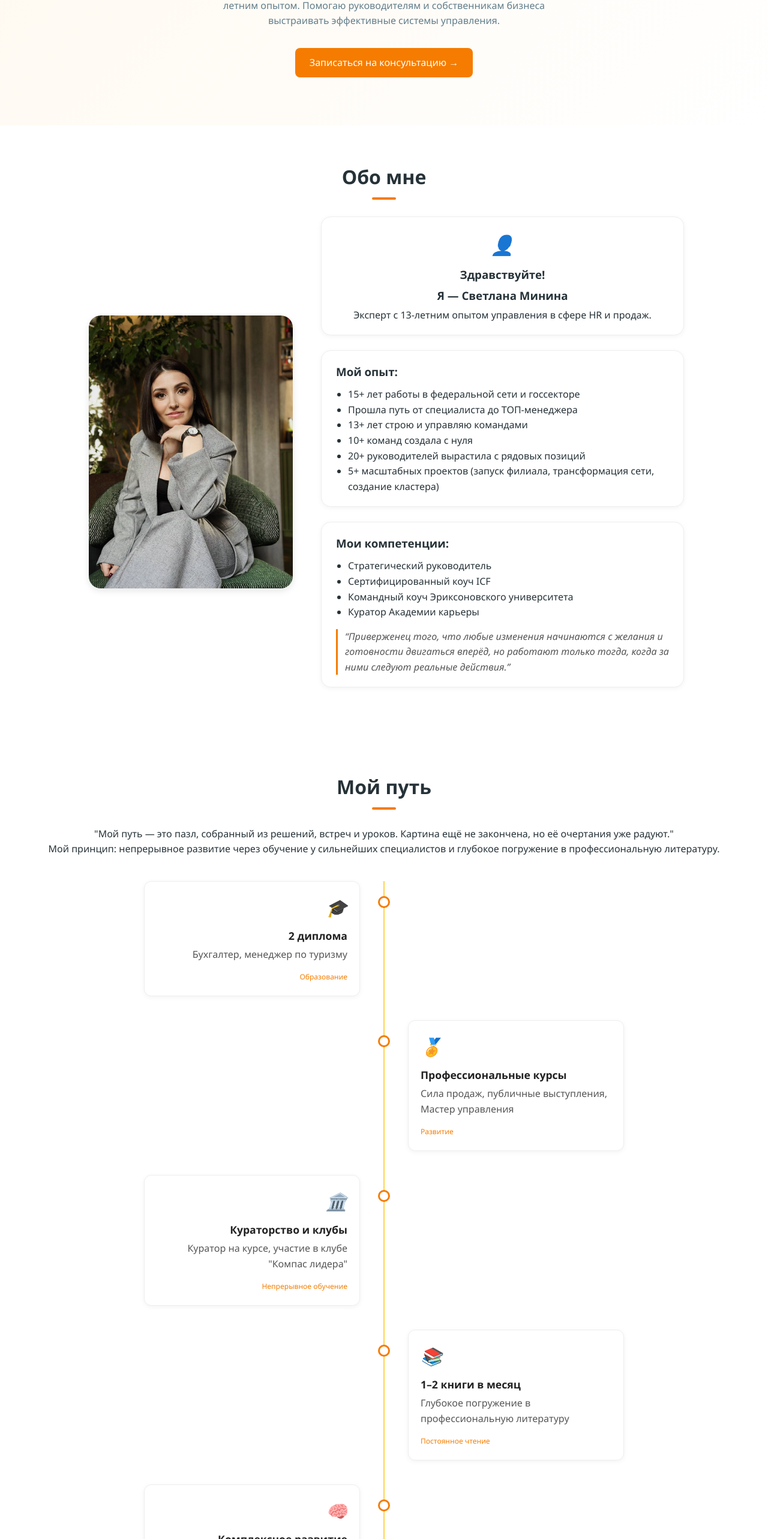
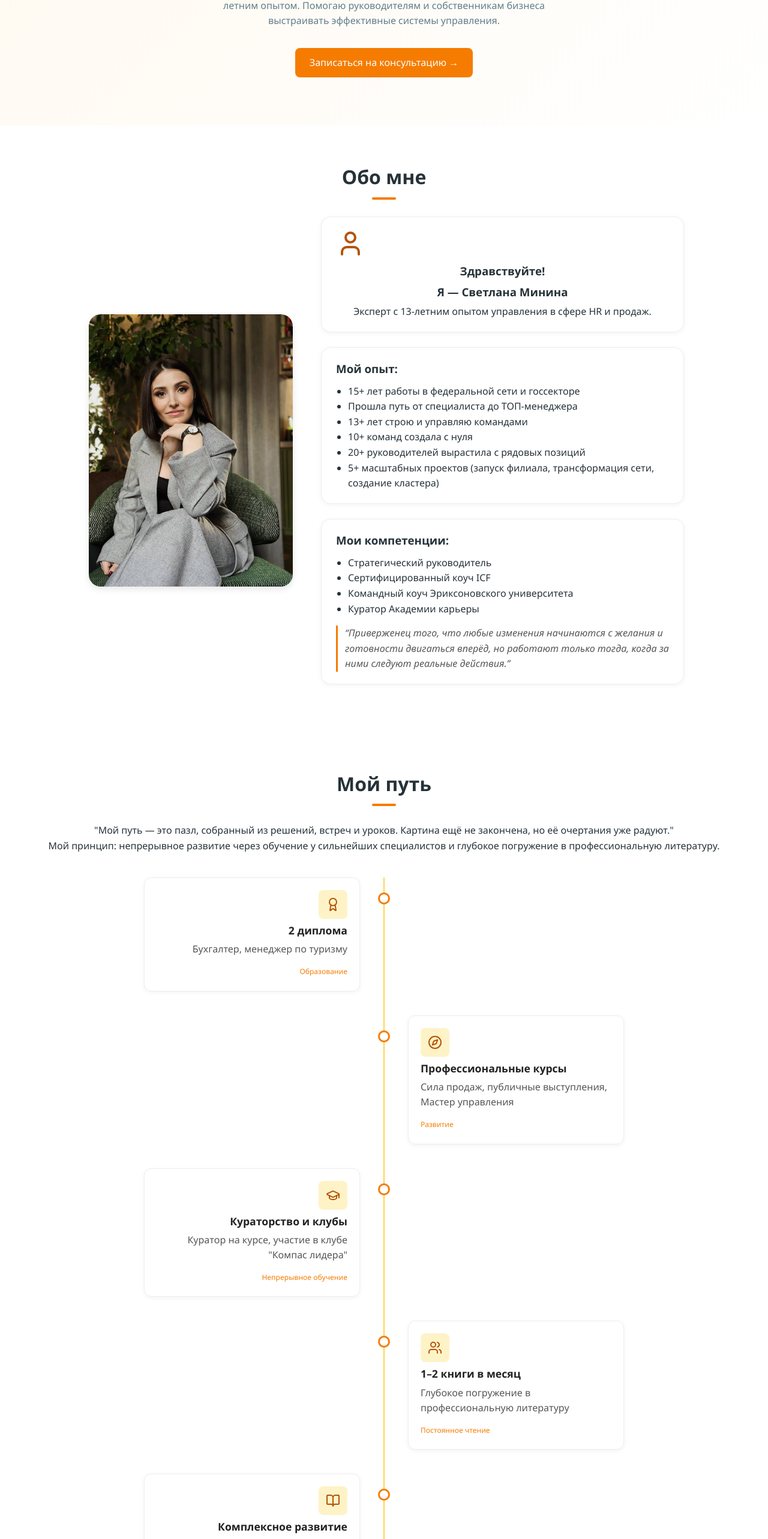
Before and after one commit to ECS1PLE/SvetlanaMinina, a React (Vite) app: page / in a window 1280 px wide. Shown: the part 233-2799 px from the top of the page at 60% size. Built offline with nearby package versions, Linux system fonts and the light colour scheme.

Commit message:
Add beatiful icons

```diff
--- a/src/App.css
+++ b/src/App.css
@@ -440,3 +440,7 @@ footer {
   flex-direction: column;
   gap: 16px;
 }
+
+.margin-left-auto {
+  margin-left: auto;
+}
--- a/src/components/About.tsx
+++ b/src/components/About.tsx
@@ -1,5 +1,6 @@
 import React from "react";
 import { AboutCard } from "./UI/AbotCard";
+import { User } from "lucide-react";
 
 export const About: React.FC = () => (
   <section id="about">
@@ -12,7 +13,8 @@ export const About: React.FC = () => (
 
       <div className="about-content">
         <AboutCard
-          icon="👤"
+          icon={<User size={48} />}
+          style={{ marginRight: "auto", color: "rgb(180 83 9)" }}
           title="Здравствуйте!"
           subtitle="Я — Светлана Минина"
           text="Эксперт с 13-летним опытом управления в сфере HR и продаж."
--- a/src/components/Path.tsx
+++ b/src/components/Path.tsx
@@ -1,38 +1,54 @@
 import React, { useEffect, useRef } from "react";
+import {
+  Award,
+  Compass,
+  GraduationCap,
+  Users,
+  BookOpen,
+  Trophy,
+} from "lucide-react";
+import BlockWithIcon from "./UI/BlockWithIcon";
 
-const items = [
+interface PathItem {
+  icon: React.ReactNode;
+  title: string;
+  desc: string;
+  tag: string;
+}
+
+const items: PathItem[] = [
   {
-    icon: "🎓",
+    icon: <Award />,
     title: "2 диплома",
     desc: "Бухгалтер, менеджер по туризму",
     tag: "Образование",
   },
   {
-    icon: "🏅",
+    icon: <Compass />,
     title: "Профессиональные курсы",
     desc: "Сила продаж, публичные выступления, Мастер управления",
     tag: "Развитие",
   },
   {
-    icon: "🏛️",
+    icon: <GraduationCap />,
     title: "Кураторство и клубы",
     desc: 'Куратор на курсе, участие в клубе "Компас лидера"',
     tag: "Непрерывное обучение",
   },
   {
-    icon: "📚",
+    icon: <Users />,
     title: "1–2 книги в месяц",
     desc: "Глубокое погружение в профессиональную литературу",
     tag: "Постоянное чтение",
   },
   {
-    icon: "🧠",
+    icon: <BookOpen />,
     title: "Комплексное развитие",
     desc: "Коучинг, менторинг, терапия с психологом, развитие с наставником",
     tag: "Личностный рост",
   },
   {
-    icon: "💼",
+    icon: <Trophy />,
     title: "Собственная система",
     desc: "Разработала систему построения и развития команды",
     tag: "Экспертность",
@@ -43,8 +59,8 @@ export const Path: React.FC = () => {
   const ref = useRef<HTMLDivElement | null>(null);
 
   useEffect(() => {
-    const items = ref.current?.querySelectorAll(".timeline-item");
-    if (!items) return;
+    const elements = ref.current?.querySelectorAll(".timeline-item");
+    if (!elements) return;
 
     const observer = new IntersectionObserver(
       (entries) => {
@@ -57,7 +73,7 @@ export const Path: React.FC = () => {
       { threshold: 0.2 }
     );
 
-    items.forEach((item) => observer.observe(item));
+    elements.forEach((el) => observer.observe(el));
     return () => observer.disconnect();
   }, []);
 
@@ -82,7 +98,10 @@ export const Path: React.FC = () => {
             className={`timeline-item ${i % 2 === 0 ? "left" : "right"}`}
           >
             <div className="item-content">
-              <i>{item.icon}</i>
+              <BlockWithIcon
+                icon={item.icon}
+                className={`${i % 2 === 0 ? "margin-left-auto" : "right"}`}
+              />
               <h3>{item.title}</h3>
               <p>{item.desc}</p>
               <span className="tag">{item.tag}</span>
--- a/src/components/UI/AbotCard.tsx
+++ b/src/components/UI/AbotCard.tsx
@@ -1,13 +1,14 @@
 import React from "react";
 
 interface AboutCardProps {
-  icon?: string;
+  icon?: React.ReactNode | string;
   title: string;
   text?: string;
   list?: string[];
   quote?: string;
   className?: string;
   subtitle?: string;
+  style?: React.CSSProperties;
 }
 
 export const AboutCard: React.FC<AboutCardProps> = ({
@@ -18,9 +19,10 @@ export const AboutCard: React.FC<AboutCardProps> = ({
   quote,
   className,
   subtitle,
+  style,
 }) => (
   <div className={className}>
-    {icon && <i>{icon}</i>}
+    {icon && <div style={style}>{icon}</div>}
     <h3>{title}</h3>
     <h3>{subtitle}</h3>
     {text && <p>{text}</p>}
--- a/src/components/UI/BlockWithIcon.tsx
+++ b/src/components/UI/BlockWithIcon.tsx
@@ -1,10 +1,14 @@
-interface Icon {
+import React from "react";
+
+interface IconProps {
   icon: React.ReactNode;
+  className?: string;
 }
 
-const BlockWithIcon: React.FC<Icon> = ({ icon }) => {
+const BlockWithIcon: React.FC<IconProps> = ({ icon, className }) => {
   return (
     <div
+      className={className}
       style={{
         width: "48px",
         height: "48px",
--- a/src/components/UI/ContactItem.tsx
+++ b/src/components/UI/ContactItem.tsx
@@ -14,13 +14,13 @@ export const ContactItem: React.FC<ContactItemProps> = ({
   value,
   href,
 }) => (
-  <div className="contact-item">
+  <div className="contact-item" style={{ display: "flex", gap: "8px" }}>
     <BlockWithIcon icon={icon} />
     <div style={{ display: "flex", flexDirection: "column" }}>
       <p
         style={{
-          color: "color: rgb(31 41 55 / var(--tw-text-opacity, 1))",
-          fontWeight: "600",
+          color: "rgb(31 41 55 / var(--tw-text-opacity, 1))",
+          fontWeight: 600,
         }}
       >
         {label}
@@ -30,12 +30,16 @@ export const ContactItem: React.FC<ContactItemProps> = ({
           href={href}
           target="_blank"
           rel="noopener noreferrer"
-          style={{ width: "176px" }}
+          style={{
+            width: "176px",
+            color: "rgb(75 85 99)",
+            textDecoration: "none",
+          }}
         >
           {value}
         </a>
       ) : (
-        <span>{value}</span>
+        <span style={{ color: "rgb(75 85 99)" }}>{value}</span>
       )}
     </div>
   </div>
```
